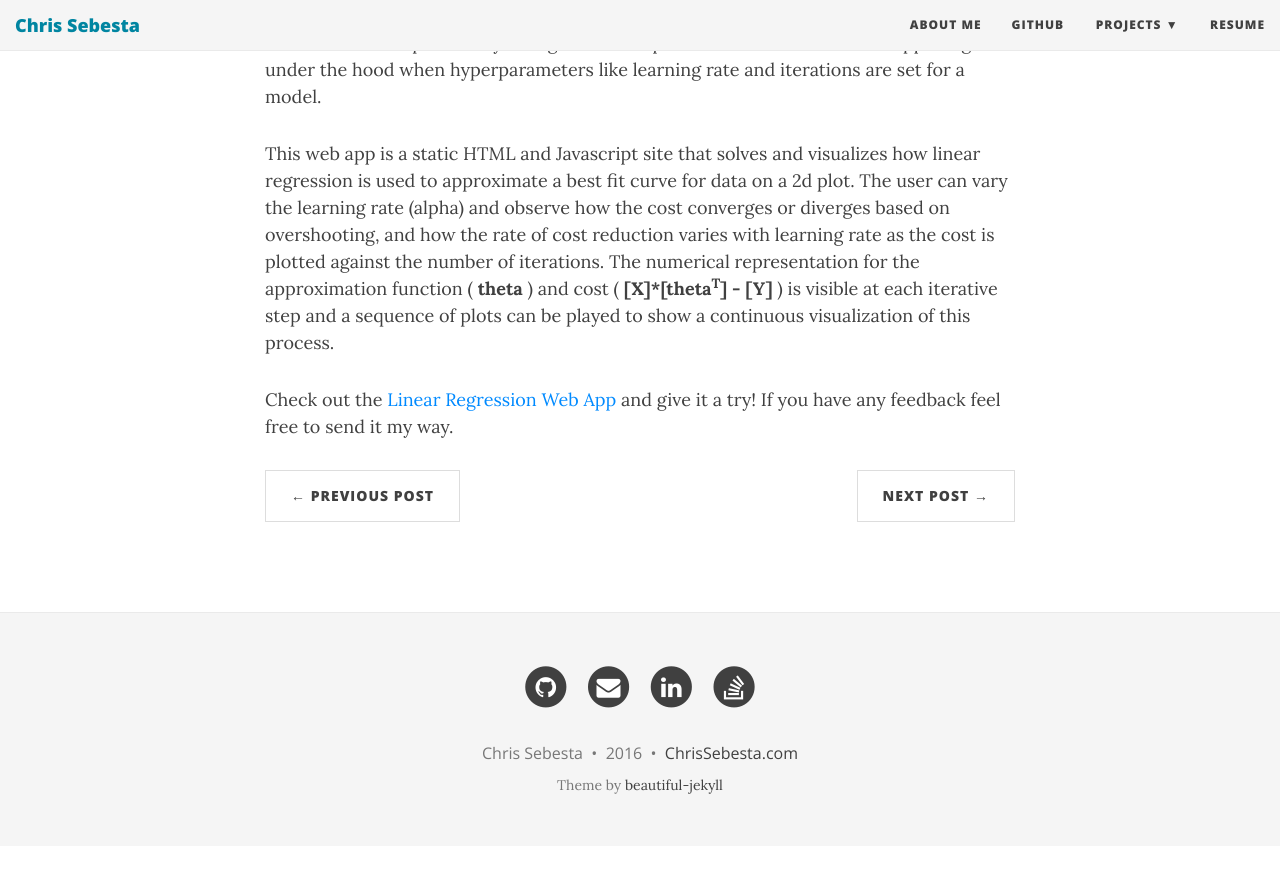
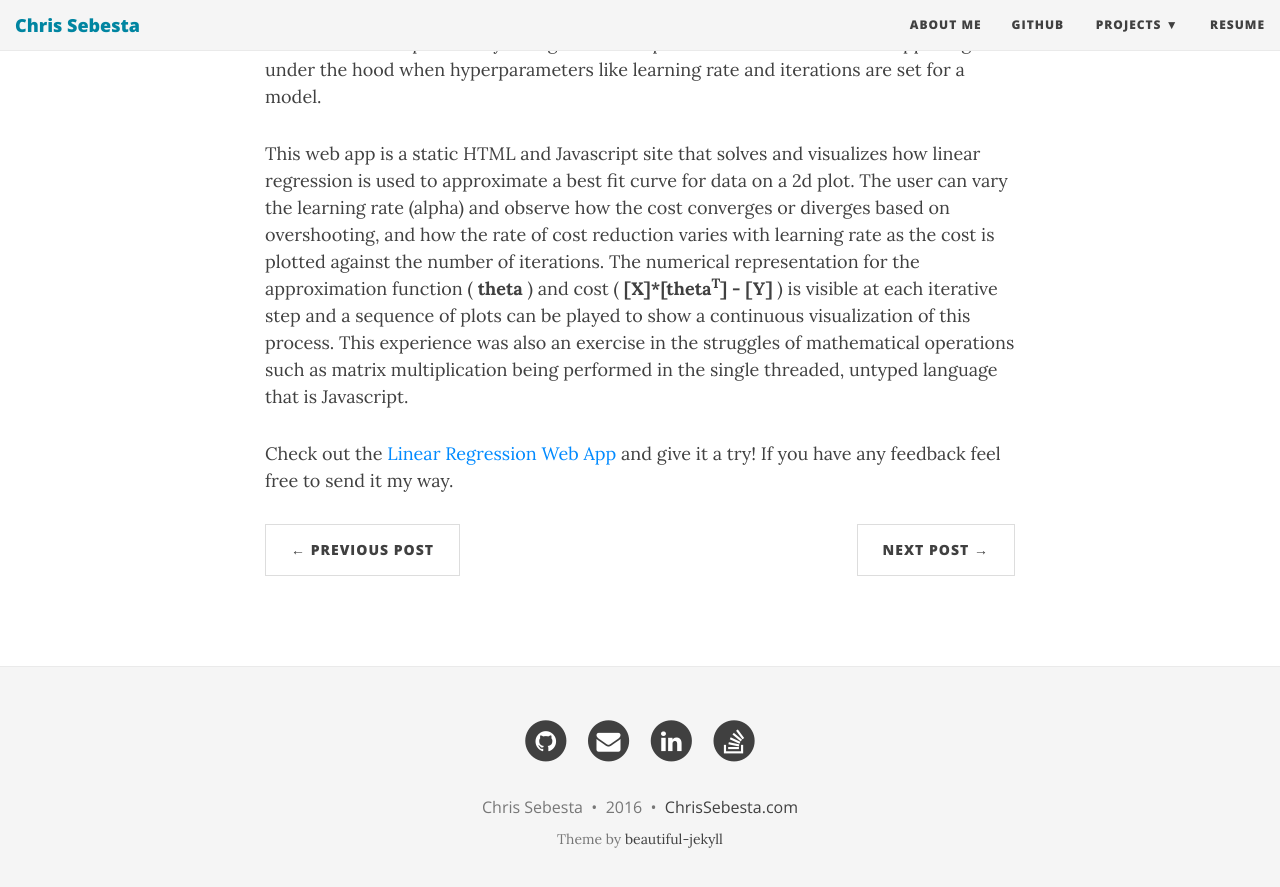
Before and after one commit to zebesta/zebesta.github.io, a Jekyll site: the page built from _posts/2016-11-26-linearregression.markdown, in a window 1280 px wide and 900 px high, scrolled down 599 px. Shown: the top 887 px of the window. Built offline with Jekyll 4.4.1, drawn with Linux system fonts in a browser that asks for light colours; nearby versions of some CDN libraries; before the commit the page ends 1445 px from its top, so only the background shows below that.

Commit message:
more linear regression changes

```diff
--- a/_posts/2016-11-26-linearregression.markdown
+++ b/_posts/2016-11-26-linearregression.markdown
@@ -8,7 +8,7 @@ bigimg: /img/linearregression.png
 Linear Regression is a web [app][linear-regression] inspired by my time working through Andrew Ng's machine learning Coursera [class](https://www.coursera.org/learn/machine-learning). I wanted to help visualize some of the fundamental mathematical concepts that are the building blocks for machine learning and neural networks in a simplified way. The goal is to help users understand what is happening under the hood when hyperparameters like learning rate and iterations are set for a model.
 
 
-This web app is a static HTML and Javascript site that solves and visualizes how linear regression is used to approximate a best fit curve for data on a 2d plot. The user can vary the learning rate (alpha) and observe how the cost converges or diverges based on overshooting, and how the rate of cost reduction varies with learning rate as the cost is plotted against the number of iterations. The numerical representation for the approximation function ( **theta** ) and cost ( **[X]\*[theta<sup>T</sup>] - [Y]** ) is visible at each iterative step and a sequence of plots can be played to show a continuous visualization of this process.
+This web app is a static HTML and Javascript site that solves and visualizes how linear regression is used to approximate a best fit curve for data on a 2d plot. The user can vary the learning rate (alpha) and observe how the cost converges or diverges based on overshooting, and how the rate of cost reduction varies with learning rate as the cost is plotted against the number of iterations. The numerical representation for the approximation function ( **theta** ) and cost ( **[X]\*[theta<sup>T</sup>] - [Y]** ) is visible at each iterative step and a sequence of plots can be played to show a continuous visualization of this process. This experience was also an exercise in the struggles of mathematical operations such as matrix multiplication being performed in the single threaded, untyped language that is Javascript.
 
 
 Check out the [Linear Regression Web App][linear-regression] and give it a try! If you have any feedback feel free to send it my way.
```
